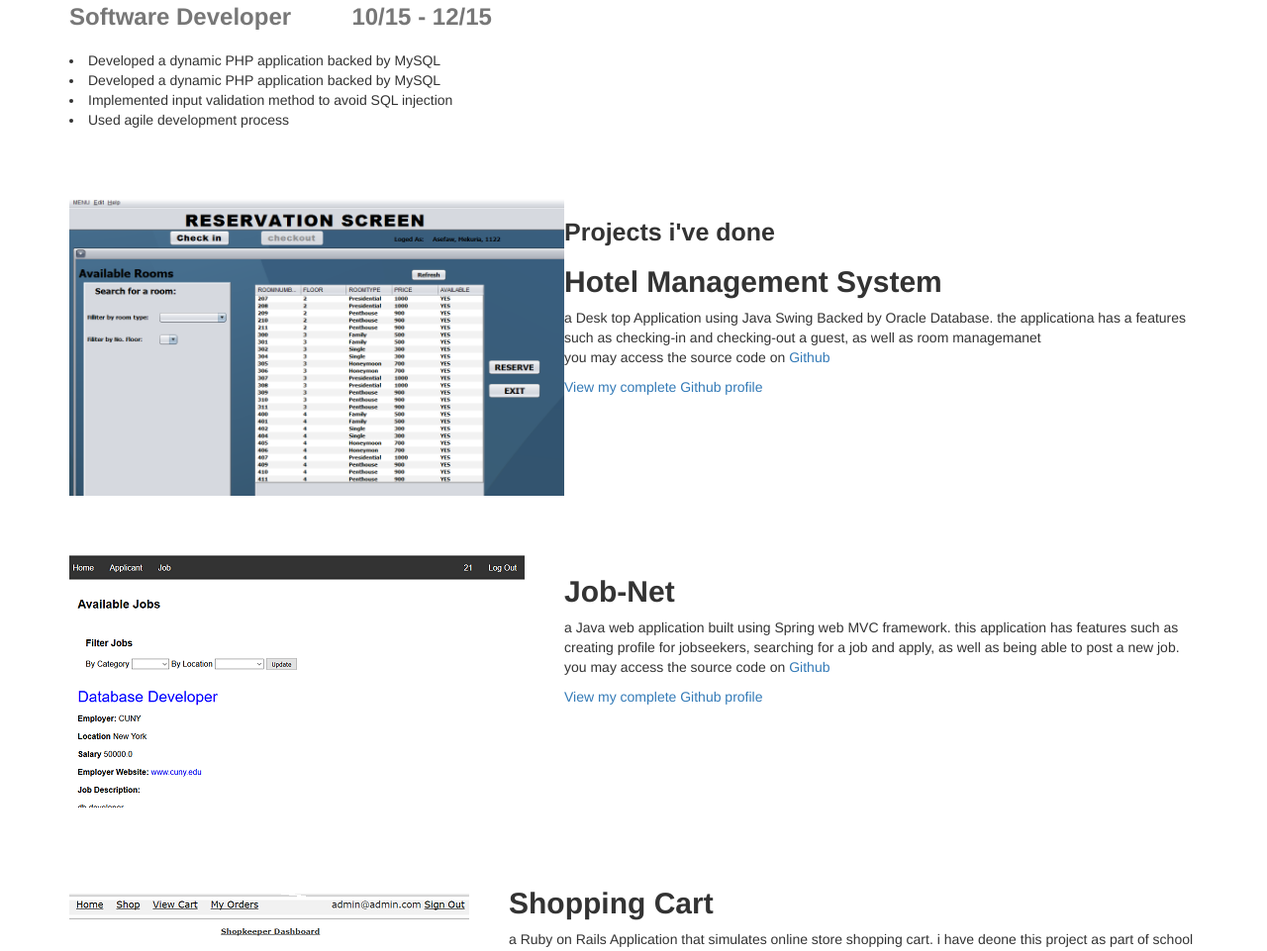
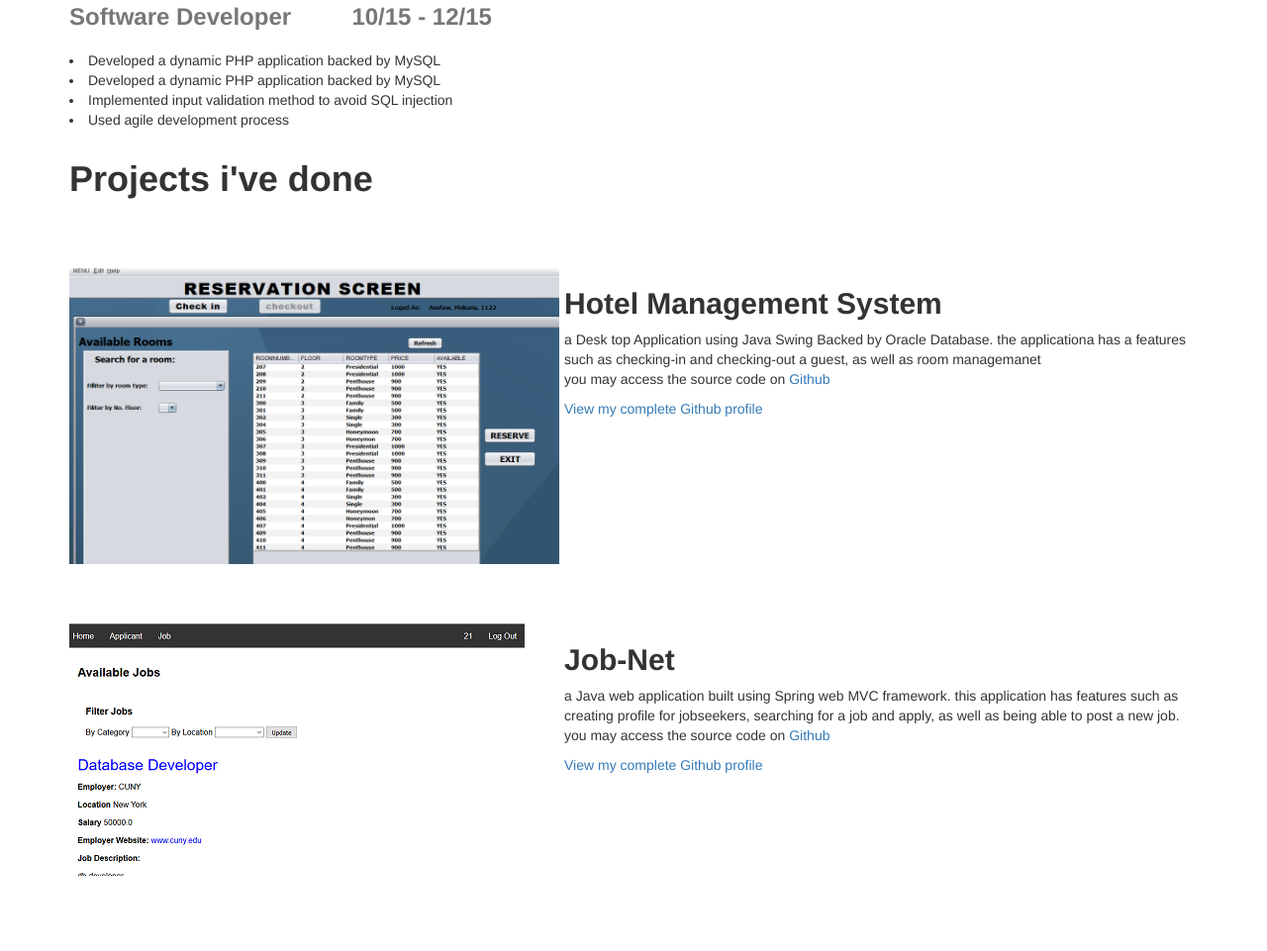
Before and after one commit to Asefaw/asefaw.github.io, a plain HTML site: page index.html in a window 1280 px wide. Shown: the part 1108-2069 px from the top of the page at 99% size. Drawn offline with Linux system fonts and the light colour scheme.

Commit message:
Updated projects

```diff
--- a/index.html
+++ b/index.html
@@ -28,6 +28,7 @@
         display: none;
         height: 300px;
         width: 500px;
+        padding-right: 5px;
     }
 </style>
 </head>
@@ -119,7 +120,9 @@
         </div>
 
         <!-- Second Featurette -->
-        <div class="featurette" id="services"><br><br><br>
+        <h1 class="featurette-headin"><b>Projects i've done </b>
+            </h1>
+        <div class="featurette" id="services"> <br><br><br>
             <img class="hotelImages img-responsive pull-left" src="images/hotel/Capture.PNG">
             <img class="hotelImages img-responsive pull-left" src="images/hotel/Capture2.PNG">
             <img class="hotelImages img-responsive pull-left" src="images/hotel/Capture3.PNG">
@@ -144,8 +147,7 @@
                     setTimeout(carousel, 4000); // Change image every 2 seconds
                 }
             </script>
-            <h2 class="featurette-heading">Projects i've done
-            </h2>
+
             <p class="lead"><h2><b>Hotel Management System</b></h2>
             a Desk top Application using Java Swing Backed by Oracle Database. the applicationa has a features such as checking-in  and checking-out a guest, as well as room managemanet <br>
             you may access the source code on <a href="https://github.com/Asefaw/Hotel_Reservation_DeskTop_App_Java" target="_blank">Github</a></p>
```
